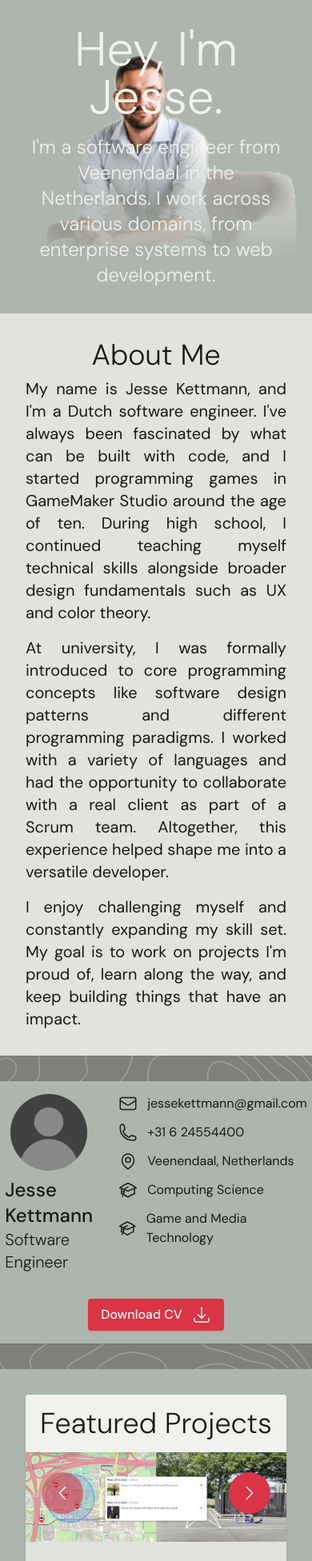
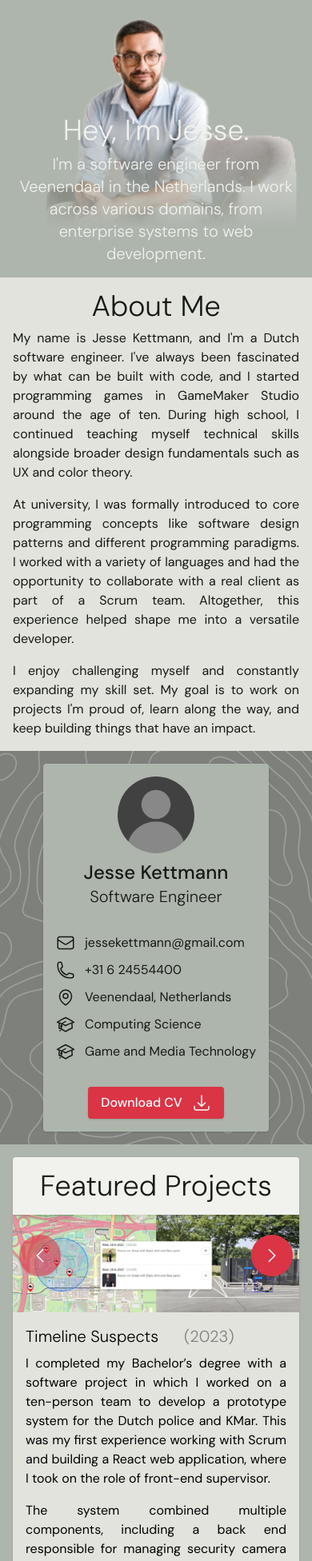
Before and after one commit to JesseKettmann/jessekettmann.github.io, a React (Vite) app: page / in a window 390 px wide. Shown: the top 1952 px of the page at 80% size. Built offline with nearby package versions, Linux system fonts and the light colour scheme; a web font is replaced by a local one.

Commit message:
made margins mobile friendly

```diff
--- a/src/Components/AboutMeCard.tsx
+++ b/src/Components/AboutMeCard.tsx
@@ -9,9 +9,9 @@ import { EMAIL, PHONE } from "../constants";
 
 function AboutMeCard() {
   return (
-    <div className="relative z-10 p-8 text-dark flex justify-center">
+    <div className="relative z-10 p-global text-dark flex justify-center">
       <div className="bg-background-mint shadow p-4 rounded flex flex-col items-center w-fit">
-        <div className="flex lg:flex-col gap-8">
+        <div className="flex flex-col sm:flex-row lg:flex-col gap-8">
           <div className="flex flex-col items-center">
             <img
               className="h-24 w-24 rounded-full object-cover aspect-square mb-2"
@@ -21,7 +21,7 @@ function AboutMeCard() {
             <h2 className="text-2xl font-medium">Jesse Kettmann</h2>
             <h2 className="text-xl font-light">Software Engineer</h2>
           </div>
-          <ul className="list-none space-y-3">
+          <ul className="list-none space-y-2.5">
             <li className="flex items-center gap-3">
               <EnvelopeIcon className="size-6" />
               {EMAIL}
--- a/src/Components/AboutMeText.tsx
+++ b/src/Components/AboutMeText.tsx
@@ -1,19 +1,19 @@
 function AboutMeText() {
   return (
-    <div className="flex flex-col justify-between z-10 p-8 text-dark bg-bright-400">
+    <div className="flex flex-col justify-between z-10 p-global text-dark bg-bright-400">
       <div>
         <h2 className="text-4xl font-light mb-2 flex justify-center lg:justify-normal">
           About Me
         </h2>
-        <div className="space-y-4">
-          <p className="text-xl text-justify">
+        <div className="space-y-4 sm:text-xl text-justify">
+          <p>
             My name is Jesse Kettmann, and I'm a Dutch software engineer. I've
             always been fascinated by what can be built with code, and I started
             programming games in GameMaker Studio around the age of ten. During
             high school, I continued teaching myself technical skills alongside
             broader design fundamentals such as UX and color theory.
           </p>
-          <p className="text-xl text-justify">
+          <p>
             At university, I was formally introduced to core programming
             concepts like software design patterns and different programming
             paradigms. I worked with a variety of languages and had the
@@ -21,7 +21,7 @@ function AboutMeText() {
             team. Altogether, this experience helped shape me into a versatile
             developer.
           </p>
-          <p className="text-xl text-justify">
+          <p>
             I enjoy challenging myself and constantly expanding my skill set. My
             goal is to work on projects I'm proud of, learn along the way, and
             keep building things that have an impact.
--- a/src/Components/Carousel.tsx
+++ b/src/Components/Carousel.tsx
@@ -23,7 +23,7 @@ const Carousel = ({ children }: Props) => {
       <div
         ref={prevRef}
         className={`
-          w-13 h-13 mx-3 rounded-full flex items-center justify-center text-white absolute left-2 xl:top-1/2 translate-y-[calc((100vw-6rem)*0.1735-50%)] xl:-translate-y-1/2 z-10 shadow transition-colors duration-200
+          w-13 h-13 sm:mx-3 rounded-full flex items-center justify-center text-white absolute left-2 xl:top-1/2 translate-y-[calc((100vw-6rem)*0.1735-50%)] xl:-translate-y-1/2 z-10 shadow transition-colors duration-200
           ${
             isBeginning
               ? "bg-accent/60"
@@ -37,7 +37,7 @@ const Carousel = ({ children }: Props) => {
       <div
         ref={nextRef}
         className={`
-          w-13 h-13 mx-3 rounded-full flex items-center justify-center text-white absolute right-2 xl:top-1/2 translate-y-[calc((100vw-6rem)*0.1735-50%)] xl:-translate-y-1/2 z-10 shadow transition-colors duration-200
+          w-13 h-13 sm:mx-3 rounded-full flex items-center justify-center text-white absolute right-2 xl:top-1/2 translate-y-[calc((100vw-6rem)*0.1735-50%)] xl:-translate-y-1/2 z-10 shadow transition-colors duration-200
           ${
             isEnd
               ? "bg-accent/60"
--- a/src/Components/Contact.tsx
+++ b/src/Components/Contact.tsx
@@ -7,9 +7,11 @@ import { EMAIL, PHONE } from "../constants";
 function Contact() {
   return (
     <div className="w-full overflow-hidden bg-dull text-bright-500">
-      <div className="relative mx-auto max-w-400 h-full flex flex-col items-center p-8 text-xl">
-        <h2 className="text-4xl font-light mb-3">Contact</h2>
-        <p className="mb-8">Interested in a conversation? Get in touch!</p>
+      <div className="relative mx-auto max-w-400 h-full flex flex-col items-center p-global pb-8! sm:text-xl text-center">
+        <h2 className="text-4xl font-light mb-1 sm:mb-3">Contact</h2>
+        <p className="mb-6 sm:mb-8">
+          Interested in a conversation? Get in touch!
+        </p>
         <div className="flex gap-3">
           <ContactButton onClick={() => window.open(`mailto:${EMAIL}`)}>
             <EnvelopeIcon className="size-8" />
--- a/src/Components/Education.tsx
+++ b/src/Components/Education.tsx
@@ -5,11 +5,11 @@ import { CheckBadgeIcon } from "@heroicons/react/16/solid";
 function Education() {
   return (
     <div className="w-full overflow-hidden bg-bright-400/80">
-      <div className="relative mx-auto max-w-400 h-full flex flex-col items-center p-8">
+      <div className="relative mx-auto max-w-400 h-full flex flex-col items-center p-global">
         <h2 className="xl:absolute text-4xl font-light mb-4 text-dark">
           Education
         </h2>
-        <div className="h-full w-full gap-8 flex flex-col xl:flex-row items-end">
+        <div className="h-full w-full gap-global flex flex-col xl:flex-row items-end">
           <EducationCard
             name="Pre-University Education"
             type="VWO"
@@ -17,7 +17,7 @@ function Education() {
             period="2014 - 2020"
             className="w-full"
           >
-            <p className="text-lg text-justify">
+            <p className="text-justify">
               Pre-University Education (VWO, Gymnasium), with a Science and
               Engineering (N&T) profile. Curriculum included English at C1
               Advanced level.
@@ -30,7 +30,7 @@ function Education() {
             period="2020 - 2023"
             className="w-full"
           >
-            <p className="text-lg text-justify">
+            <p className="text-justify">
               Bachelor’s degree in Computing Science with a specialization in
               Game Technology. Curriculum covered algorithms and data
               structures, security, web development, databases, and computer
@@ -45,7 +45,7 @@ function Education() {
             period="2023 - 2025"
             className="w-full"
           >
-            <p className="text-lg text-justify mb-8">
+            <p className="text-justify mb-4 sm:mb-8">
               Master’s degree in Game & Media Technology focused on interactive
               systems and digital media. Curriculum included game AI,
               physics-based simulation, computer animation, optimization, and
--- a/src/Components/EducationCard.tsx
+++ b/src/Components/EducationCard.tsx
@@ -21,15 +21,15 @@ const EducationCard = ({
   return (
     <div
       {...props}
-      className={`bg-bright-500 h-full shadow-lg flex flex-col p-8 ${
+      className={`bg-bright-500 h-full shadow-md sm:shadow-lg flex flex-col p-global sm:text-lg ${
         className ?? ""
       }`}
     >
-      <div className="flex justify-between text-xl font-medium">
+      <div className="flex justify-between sm:text-xl font-medium">
         <h3>{name}</h3>
         <h3 className="text-right">{type}</h3>
       </div>
-      <div className="flex justify-between text-xl font-light mb-8">
+      <div className="flex justify-between sm:text-xl font-light mb-4 sm:mb-8">
         <h3>{institution}</h3>
         <h3 className="text-right">{period}</h3>
       </div>
--- a/src/Components/HeroSectionContent.tsx
+++ b/src/Components/HeroSectionContent.tsx
@@ -1,10 +1,10 @@
 function HeroSectionContent() {
   return (
     <>
-      <h1 className="text-6xl font-light text-bright-500 mb-4">
+      <h1 className="text-4xl sm:text-6xl font-light text-bright-500 mb-2 sm:mb-4">
         Hey, I'm Jesse.
       </h1>
-      <p className="text-2xl font-light text-bright-500 max-w-lg">
+      <p className="text-xl sm:text-2xl font-light text-bright-500 max-w-lg">
         I'm a software engineer from Veenendaal in the Netherlands. I work
         across various domains, from enterprise systems to web development.
       </p>
--- a/src/Components/HeroSectionDesktop.tsx
+++ b/src/Components/HeroSectionDesktop.tsx
@@ -2,7 +2,7 @@ import HeroSectionContent from "./HeroSectionContent";
 
 function HeroSectionDesktop() {
   return (
-    <div className="relative mx-auto max-w-338 h-200 flex items-center px-8">
+    <div className="relative mx-auto max-w-338 h-200 flex items-center px-global">
       {/* Image */}
       <img
         src="/cover-image.png"
--- a/src/Components/HeroSectionMobile.tsx
+++ b/src/Components/HeroSectionMobile.tsx
@@ -2,7 +2,7 @@ import HeroSectionContent from "./HeroSectionContent";
 
 function HeroSectionMobile() {
   return (
-    <div className="relative mx-auto w-full aspect-18/16 flex justify-center items-end p-8">
+    <div className="relative mx-auto w-full aspect-18/16 flex justify-center items-end p-global">
       {/* Image */}
       <img
         src="/cover-image.png"
--- a/src/Components/ProjectPage.tsx
+++ b/src/Components/ProjectPage.tsx
@@ -32,15 +32,15 @@ const ProjectPage = ({
         alt=""
         className="h-full w-auto max-h-154 object-contain"
       />
-      <div className="p-6 xl:pr-23 flex flex-col gap-6">
-        <div className="text-xl text-justify">
-          <div className="flex gap-8 text-3xl text-left font-light mb-2">
+      <div className="p-4 sm:p-6 xl:pr-23 flex flex-col gap-4 sm:gap-6">
+        <div className="sm:text-xl text-justify">
+          <div className="flex gap-8 text-xl sm:text-3xl text-left font-light mb-2">
             <h2>{title}</h2>
             <h2 className="text-dull">{year}</h2>
           </div>
           {children}
         </div>
-        <div className="flex flex-wrap gap-2 mb-8 xl:mb-0">
+        <div className="flex flex-wrap gap-2 mb-6 sm:mb-8 xl:mb-0">
           {tags.map((tag) => (
             <Badge className="bg-dull text-bright-500">{tag}</Badge>
           ))}
--- a/src/Components/Projects.tsx
+++ b/src/Components/Projects.tsx
@@ -5,7 +5,7 @@ import ProjectPage from "./ProjectPage";
 function Projects() {
   return (
     <div className="w-full overflow-hidden bg-background-mint">
-      <div className="relative mx-auto max-w-400 h-full items-center p-8">
+      <div className="relative mx-auto max-w-400 h-full items-center p-global">
         <div className="h-full w-full rounded shadow overflow-hidden bg-bright-500 flex flex-col">
           <div className="shadow-md z-10">
             <h2 className="text-4xl font-light my-4 text-dark z-10 text-center">
@@ -22,7 +22,7 @@ function Projects() {
                   tags={["React", "Tailwind CSS", "JavaScript", "SQL"]}
                 >
                   <div className="space-y-4">
-                    <p className="text-xl text-justify">
+                    <p>
                       I completed my Bachelor’s degree with a software project
                       in which I worked on a ten-person team to develop a
                       prototype system for the Dutch police and KMar. This was
@@ -30,20 +30,20 @@ function Projects() {
                       React web application, where I took on the role of
                       front-end supervisor.
                     </p>
-                    <p className="text-xl text-justify">
+                    <p>
                       The system combined multiple components, including a back
                       end responsible for managing security camera streams and
                       performing real-time analysis such as traffic monitoring
                       and passerby detection.
                     </p>
-                    <p className="text-xl text-justify">
+                    <p>
                       We built a web interface that allowed officers to describe
                       suspects using clothing attributes and filter results by
                       location. The system then generated timelines of relevant
                       camera footage. I was responsible for much of the UI
                       design and later helped connect the database.
                     </p>
-                    <p className="text-xl text-justify">
+                    <p>
                       A demo is available on{" "}
                       <a
                         href="https://www.youtube.com/watch?v=vV1JjrZjnxk&t=35s"
@@ -80,20 +80,20 @@ function Projects() {
                   ]}
                 >
                   <div className="space-y-4">
-                    <p className="text-xl text-justify">
+                    <p>
                       For my Master’s thesis, I developed an integrated
                       application that combined eye-tracking data and object
                       tracking to study visual behavior during fast-paced
                       gameplay.
                     </p>
-                    <p className="text-xl text-justify">
+                    <p>
                       Participants wore eye-tracking glasses that recorded their
                       field of view and gaze position. Using gaze mapping and
                       homography, this gaze position was projected onto a static
                       representation of the playfield, removing head movement
                       and perspective distortion.
                     </p>
-                    <p className="text-xl text-justify">
+                    <p>
                       The playfield itself was recorded from above using another
                       camera. An object detection model was trained to identify
                       ball positions, and tracking was applied to preserve ball
@@ -101,7 +101,7 @@ function Projects() {
                       positions into field coordinates, visual strategies could
                       be analyzed.
                     </p>
-                    <p className="text-xl text-justify">
+                    <p>
                       The full thesis paper is available in the{" "}
                       <a
                         href="https://studenttheses.uu.nl/handle/20.500.12932/49766"
@@ -134,13 +134,13 @@ function Projects() {
                   tags={["C#", "Unity", "Godot", "MonoGame"]}
                 >
                   <div className="space-y-4">
-                    <p className="text-xl text-justify">
+                    <p>
                       Throughout my life I've made dozens of small games and
                       prototypes. Through these experiences, I developed a
                       foundation across a broad range of areas like network
                       programming, memory management, and UI design.
                     </p>
-                    <p className="text-xl text-justify">
+                    <p>
                       In more recent years, I focused on producing more complete
                       projects through game jams and academic assignments. Such
                       environments are especially effective for practicing rapid
@@ -148,14 +148,14 @@ function Projects() {
                       strong collaboration and a clear focus on the most
                       impactful features.
                     </p>
-                    <p className="text-xl text-justify">
+                    <p>
                       Notable projects include Shenlong, which won the 8th Bored
                       Pixels Jam out of 133 entries, and Caribbean Climb, which
                       placed 91st in the GMTK Game Jam 2024 among 7,539 entries.
                       For both games, I was responsible for the art and the
                       majority of the programming.
                     </p>
-                    <p className="text-xl text-justify">
+                    <p>
                       These games are available on{" "}
                       <a
                         href="https://drepple.itch.io"
@@ -178,25 +178,25 @@ function Projects() {
                   tags={["Blender", "Motion Capture"]}
                 >
                   <div className="space-y-4">
-                    <p className="text-xl text-justify">
+                    <p>
                       “The Cycle” is a short film I worked on with three other
                       students as part of the Computer Animation course at
                       Utrecht University. We used a Vicon motion capture system
                       to record the movement of actors and objects, which was
                       then mapped onto 3D models within a virtual scene.
                     </p>
-                    <p className="text-xl text-justify">
+                    <p>
                       The three-minute film follows a robot mercenary tasked
                       with eliminating another robot. It placed second in the
                       film festival that concluded the course.
                     </p>
-                    <p className="text-xl text-justify">
+                    <p>
                       My responsibilities included modeling, animation, video
                       editing, and acting. While I already had extensive
                       experience with Blender and video editing, this was my
                       first time working with motion capture technology.
                     </p>
-                    <p className="text-xl text-justify">
+                    <p>
                       The film can be watched on{" "}
                       <a
                         href="https://youtu.be/rq4LM_uPvGA"
@@ -219,20 +219,20 @@ function Projects() {
                   tags={["C++", "OpenCL"]}
                 >
                   <div className="space-y-4">
-                    <p className="text-xl text-justify">
+                    <p>
                       At university, I worked with another student on a
                       performance optimization project focused on improving a
                       third-party application. This project marked my first
                       in-depth experience with GPU programming.
                     </p>
-                    <p className="text-xl text-justify">
+                    <p>
                       The chosen application was a 2020 fluid simulation based
                       on the lattice Boltzmann method. Instead of solving
                       complex fluid equations directly, LBM represents fluid
                       behavior by modeling how simplified particles move and
                       interact across a grid.
                     </p>
-                    <p className="text-xl text-justify">
+                    <p>
                       We profiled frequently to identify performance
                       bottlenecks, and ended up porting most simulation steps to
                       the GPU, and using SIMD instructions to accelerate
@@ -241,7 +241,7 @@ function Projects() {
                       larger simulation grids, where GPU data transfer overhead
                       becomes a smaller factor.
                     </p>
-                    <p className="text-xl text-justify">
+                    <p>
                       The project is available on{" "}
                       <a
                         href="https://github.com/JesseKettmann/Fluid-Simulation"
--- a/src/index.css
+++ b/src/index.css
@@ -3,6 +3,22 @@
 @import url("https://fonts.googleapis.com/css2?family=Kumbh+Sans:wght,YOPQ@100..900,300&display=swap");
 @import url("https://fonts.googleapis.com/css2?family=DM+Sans:ital,opsz,wght@0,9..40,100..1000;1,9..40,100..1000&display=swap");
 @import "tailwindcss";
+
+.m-global {
+  @apply m-4 sm:m-8;
+}
+
+.p-global {
+  @apply p-4 sm:p-8;
+}
+
+.px-global {
+  @apply px-4 sm:px-8;
+}
+
+.gap-global {
+  @apply gap-4 sm:gap-8;
+}
 
 @theme {
   /* Fonts */
```
